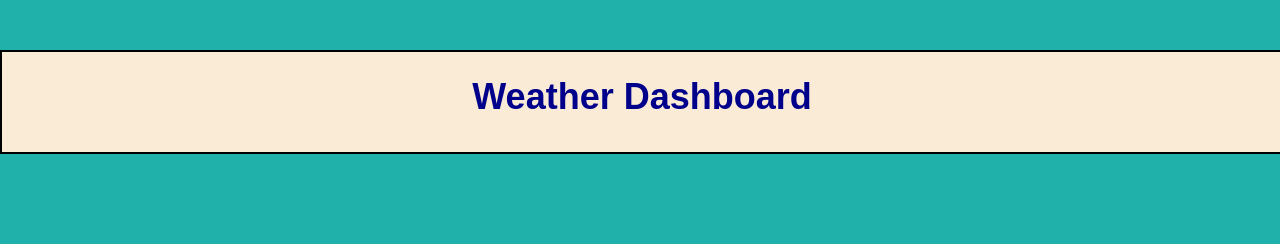
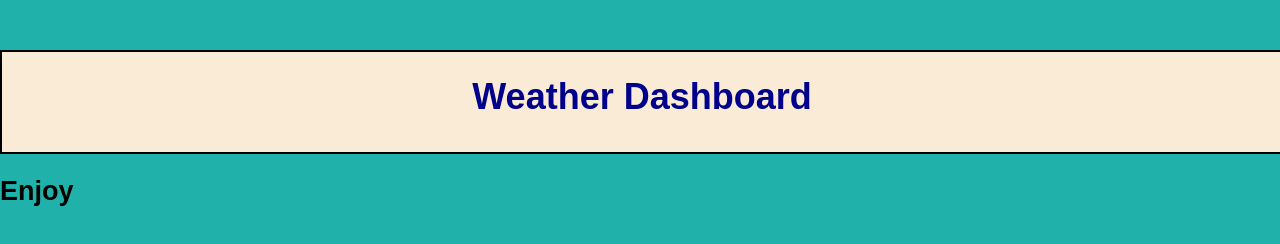
Before and after one commit to OrbitalNexus/WeatherApp, a plain HTML site: page index.html in a window 1280 px wide. Drawn offline with Linux system fonts and the light colour scheme.

Commit message:
second commit

```diff
--- a/index.html
+++ b/index.html
@@ -11,5 +11,9 @@
         <h1 class="mainTitle">Weather Dashboard</h1>
     </div>
 
+    <div>
+        <h2>Enjoy</h2>
+    </div>
+
 </body>
 </html>
```
